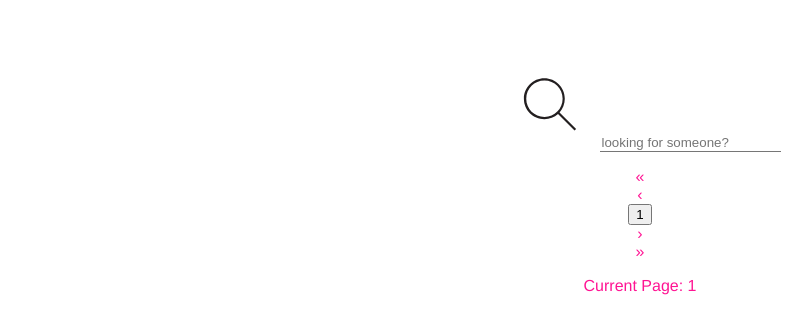
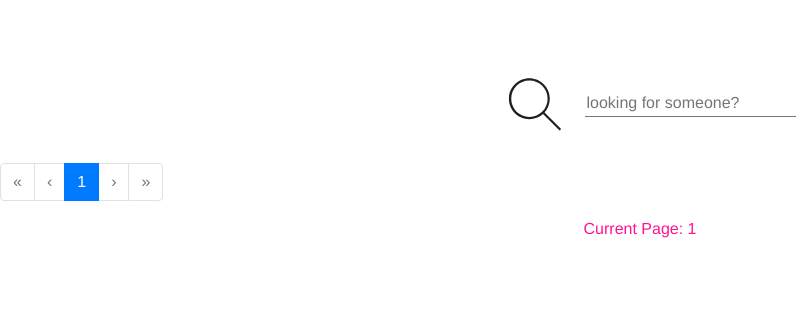
Before and after one commit to tracyalison11/github-user-search, a Vue app: page / in a window 1280 px wide. Shown: the top 334 px of the page, without its empty margins (0-802 px from the left). Built offline with nearby package versions, Linux system fonts and the light colour scheme.

Commit message:
Computing rows and added bootstrap CSS references

```diff
--- a/src/components/HelloWorld.vue
+++ b/src/components/HelloWorld.vue
@@ -21,7 +21,7 @@
       <div class="overflow-auto">
         <b-pagination
           v-model="currentPage"
-          :total-rows="users"
+          :total-rows="rows"
           :per-page="perPage"
           aria-controls="my-table"
         ></b-pagination>
@@ -67,6 +67,11 @@ export default {
         this.totalResults = response.data.total_count;
       })
     }
+  },
+  computed: {
+    rows() {
+      return this.users.length
+    }
   }
 }
 
--- a/src/main.js
+++ b/src/main.js
@@ -1,6 +1,8 @@
 import Vue from 'vue'
 import App from './App.vue'
 import BootstrapVue from 'bootstrap-vue'
+import 'bootstrap/dist/css/bootstrap.css'
+import 'bootstrap-vue/dist/bootstrap-vue.css'
 import axios from 'axios'
 
 Vue.use(BootstrapVue)
```
